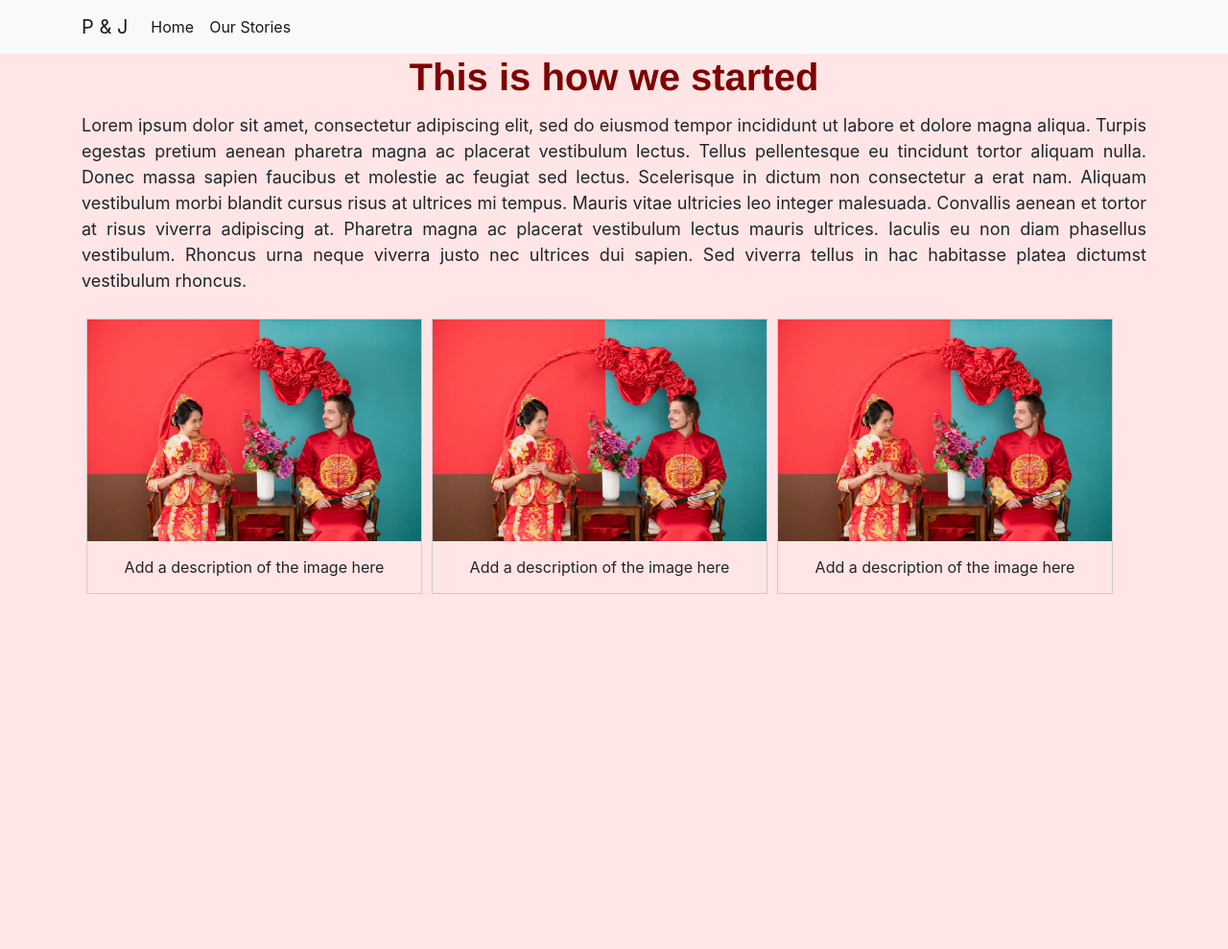
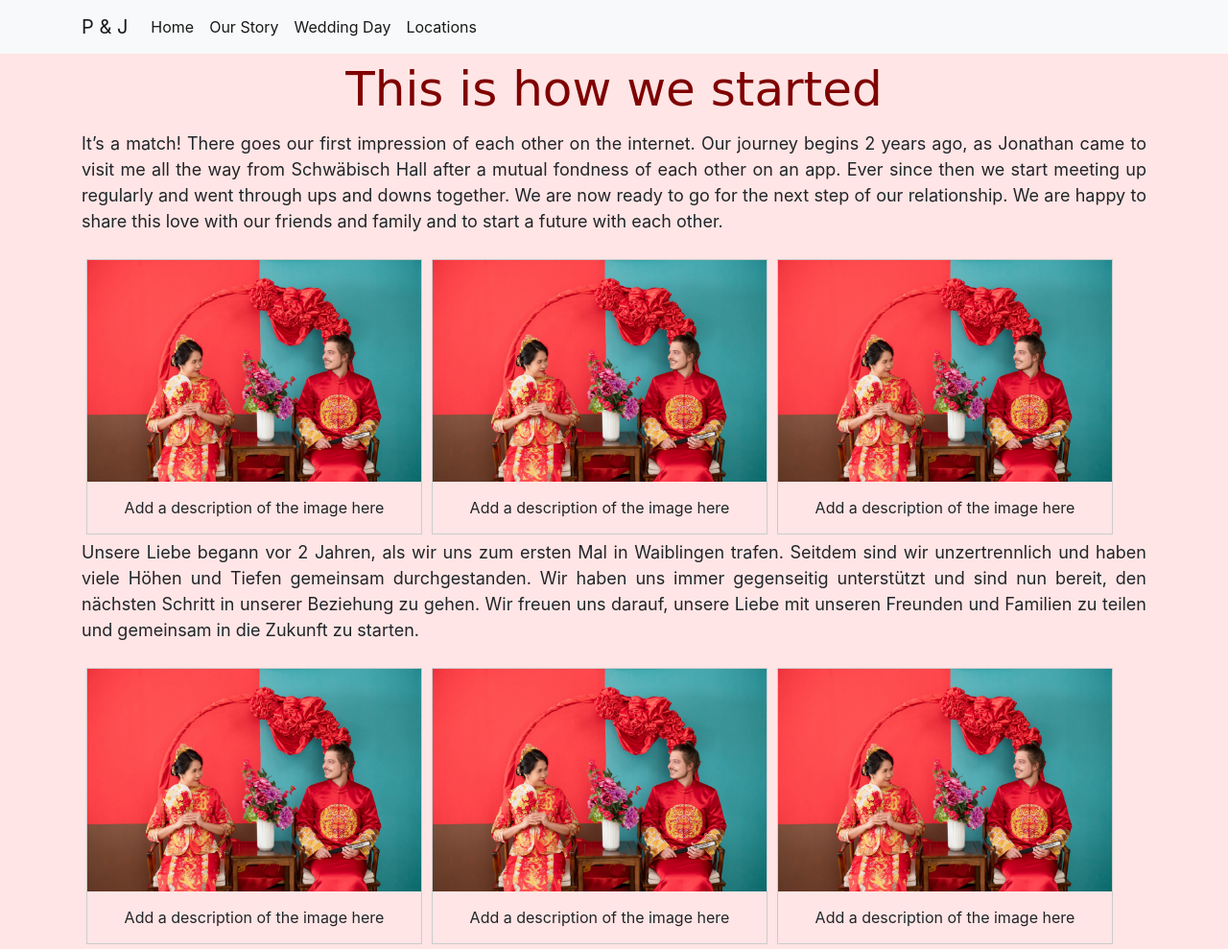
Before and after one commit to lemonade-thinking/patwedding, a Django app: page /about/ in a window 1280 px wide. Shown: the whole page at 96% size. Before the commit the page ends 619 px from the top, so only its background shows below. Run offline with Django 4.2, Linux system fonts and the light colour scheme; some libraries are stand-ins or nearby versions.

Commit message:
new pages

```diff
--- a/patwedding/templates/about.html
+++ b/patwedding/templates/about.html
@@ -32,21 +32,19 @@
     </style>
     </head>
 
-    <h1><center>This is how we started</center></h1>
-    <p>
-    Lorem ipsum dolor sit amet, consectetur adipiscing elit,
-    sed do eiusmod tempor incididunt ut labore et dolore magna aliqua.
-    Turpis egestas pretium aenean pharetra magna ac placerat vestibulum lectus.
-    Tellus pellentesque eu tincidunt tortor aliquam nulla.
-    Donec massa sapien faucibus et molestie ac feugiat sed lectus.
-    Scelerisque in dictum non consectetur a erat nam.
-    Aliquam vestibulum morbi blandit cursus risus at ultrices mi tempus.
-    Mauris vitae ultricies leo integer malesuada. Convallis aenean et tortor
-    at risus viverra adipiscing at. Pharetra magna ac placerat
-    vestibulum lectus mauris ultrices. Iaculis eu non diam phasellus vestibulum.
-    Rhoncus urna neque viverra justo nec ultrices dui sapien.
-    Sed viverra tellus in hac habitasse platea dictumst vestibulum rhoncus.
-    </p>
+    <h2_page><center>This is how we started</center></h2_page>
+      <p>
+        It’s a match! There goes our first impression of each other on the
+        internet. Our journey begins 2 years ago, as Jonathan came to visit me
+        all the way from Schwäbisch Hall after a mutual fondness of each other
+        on an app.
+
+        Ever since then we start meeting up regularly and went through ups
+        and downs together. We are now ready to go for the next step of our
+        relationship. We are happy to share this love with our friends and
+        family and to start a future with each other.
+      </p>
+
 
     <div class="gallery">
     <a target="_blank" href="{% static 'images/pat1.jpg' %}">
@@ -68,4 +66,36 @@
         </a>
     <div class="desc">Add a description of the image here</div>
     </div>
+
+    <p>
+      Unsere Liebe begann vor 2 Jahren, als wir uns zum ersten Mal in
+      Waiblingen trafen. Seitdem sind wir unzertrennlich und haben viele
+      Höhen und Tiefen gemeinsam durchgestanden. Wir haben uns immer
+      gegenseitig unterstützt und sind nun bereit, den nächsten Schritt
+      in unserer Beziehung zu gehen. Wir freuen uns darauf, unsere Liebe
+      mit unseren Freunden und Familien zu teilen und gemeinsam in die
+      Zukunft zu starten.
+    </p>
+
+    <div class="gallery">
+      <a target="_blank" href="{% static 'images/pat1.jpg' %}">
+          <img src="{% static 'images/pat1.jpg' %}" alt="Cinque Terre" width="1000" height="800">
+      </a>
+      <div class="desc">Add a description of the image here</div>
+      </div>
+
+      <div class="gallery">
+          <a target="_blank" href="{% static 'images/pat1.jpg' %}">
+              <img src="{% static 'images/pat1.jpg' %}" alt="Cinque Terre" width="1000" height="800">
+          </a>
+      <div class="desc">Add a description of the image here</div>
+      </div>
+
+      <div class="gallery">
+          <a target="_blank" href="{% static 'images/pat1.jpg' %}">
+              <img src="{% static 'images/pat1.jpg' %}" alt="Cinque Terre" width="1000" height="800">
+          </a>
+      <div class="desc">Add a description of the image here</div>
+      </div>
+
 {% endblock %}
--- a/patwedding/templates/base.html
+++ b/patwedding/templates/base.html
@@ -21,7 +21,13 @@
               <a class="nav-link" href="{% url 'home' %}">Home</a>
             </li>
             <li class="nav-item active">
-              <a class="nav-link" href="{% url 'about' %}">Our Stories</a>
+              <a class="nav-link" href="{% url 'about' %}">Our Story</a>
+            </li>
+            <li class="nav-item active">
+              <a class="nav-link" href="{% url 'wedding_day' %}">Wedding Day</a>
+            </li>
+            <li class="nav-item active">
+              <a class="nav-link" href="{% url 'locations' %}">Locations</a>
             </li>
           </ul>
         </div>
@@ -33,6 +39,7 @@
     {% block page_content %}{% endblock %}
 </div>
 
+
 <script src="https://code.jquery.com/jquery-3.3.1.slim.min.js" integrity="sha384-q8i/X+965DzO0rT7abK41JStQIAqVgRVzpbzo5smXKp4YfRvH+8abtTE1Pi6jizo" crossorigin="anonymous"></script>
 <script src="https://cdnjs.cloudflare.com/ajax/libs/popper.js/1.14.3/umd/popper.min.js" integrity="sha384-ZMP7rVo3mIykV+2+9J3UJ46jBk0WLaUAdn689aCwoqbBJiSnjAK/l8WvCWPIPm49" crossorigin="anonymous"></script>
 <script src="https://stackpath.bootstrapcdn.com/bootstrap/4.1.3/js/bootstrap.min.js" integrity="sha384-ChfqqxuZUCnJSK3+MXmPNIyE6ZbWh2IMqE241rYiqJxyMiZ6OW/JmZQ5stwEULTy" crossorigin="anonymous"></script>
```
Also changed, not shown: patwedding/templates/home.html (+16 -1 lines), patwedding/templates/locations.html (added, +46 -0 lines), patwedding/templates/wedding_day.html (added, +68 -0 lines).
